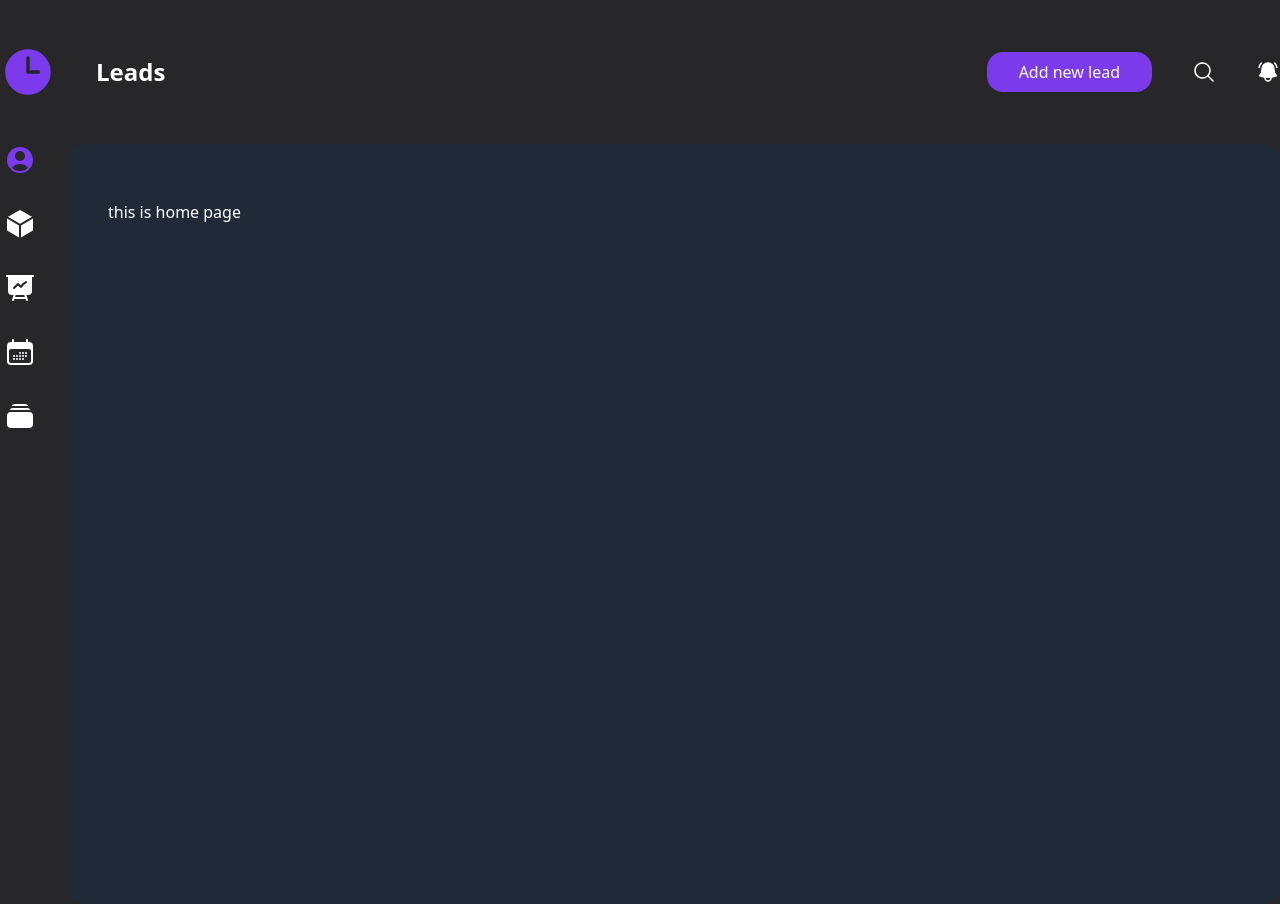
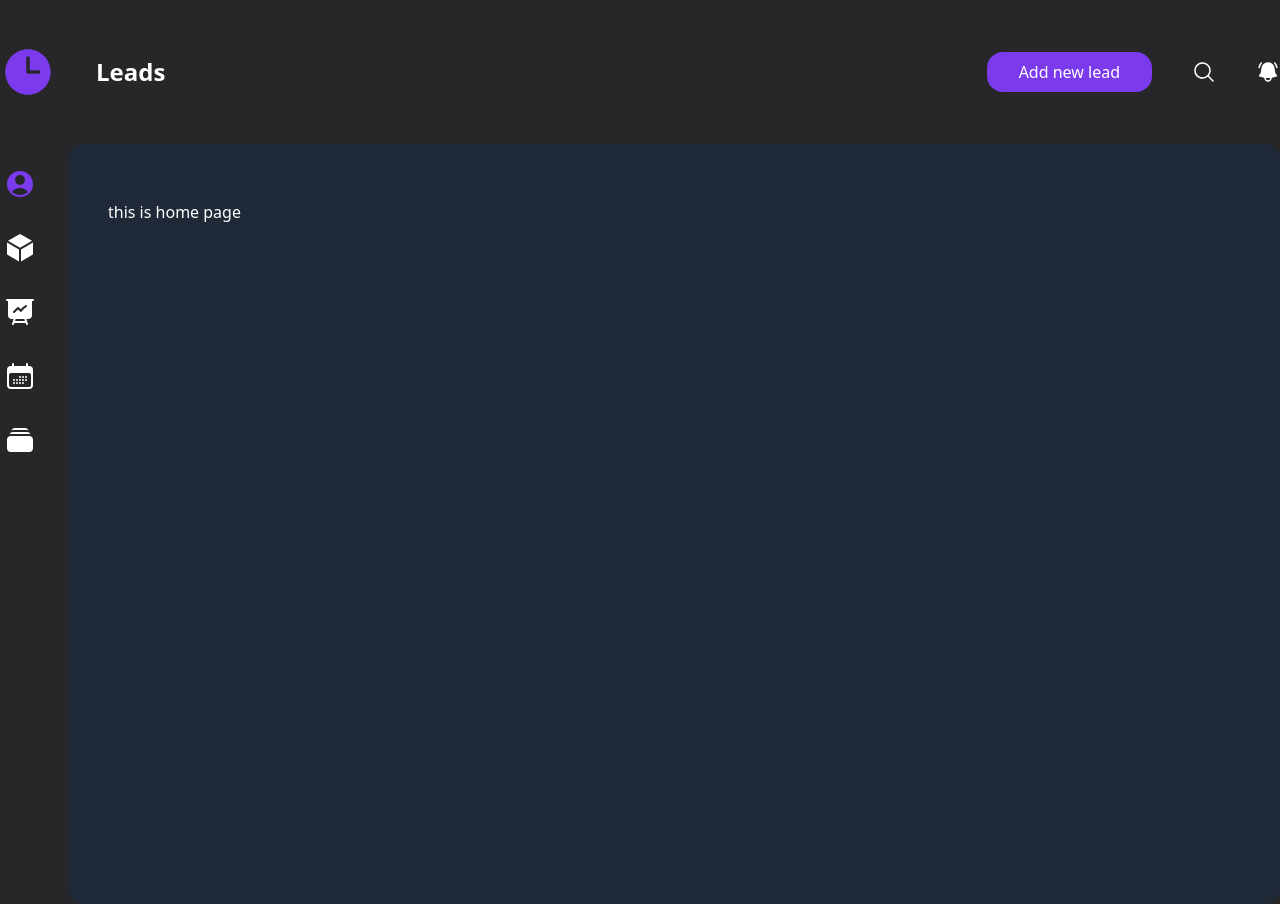
Before and after one commit to deniskorbakov/hack-track-front, a Vue app: page / in a window 1280 px wide. Built offline with nearby package versions, Linux system fonts and the light colour scheme.

Commit message:
fix: update margin

```diff
--- a/src/components/Commons/SideBar.vue
+++ b/src/components/Commons/SideBar.vue
@@ -42,7 +42,7 @@ import {
 
 <style scoped lang="postcss">
 .links {
-  @apply mt-10 pl-1
+  @apply mt-16 pl-1
 }
 
 .links-item {
```
